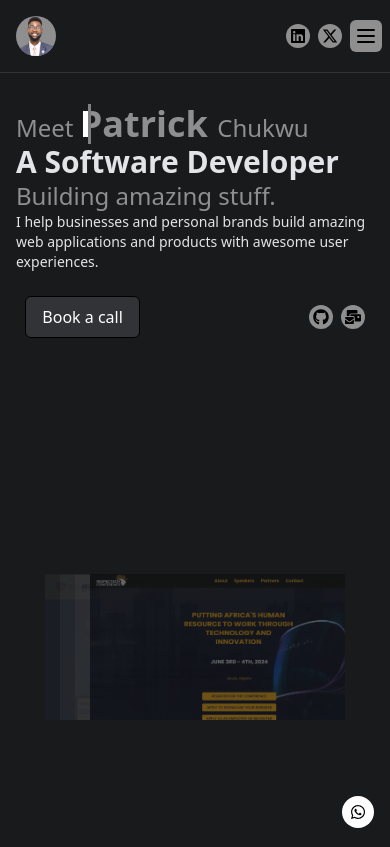
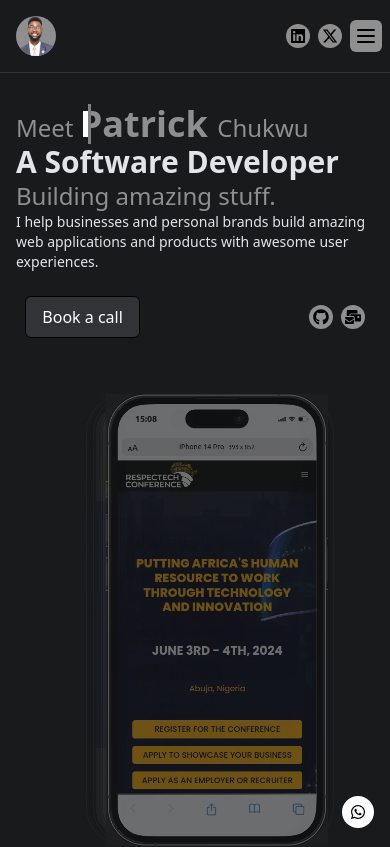
Before and after one commit to Patrick-Chukwu/Patrick-Chukwu, a React (Vite) app: page / in a window 390 px wide. Shown: the top 847 px of the page. Built offline with nearby package versions, Linux system fonts and the light colour scheme.

Commit message:
Update dashboard

```diff
--- a/src/components/ImageSlider.jsx
+++ b/src/components/ImageSlider.jsx
@@ -5,6 +5,11 @@ import project2 from '../assets/Projectts/project2.webp'
 import project3 from '../assets/Projectts/project3.webp'
 import project4 from '../assets/Projectts/project4.webp'
 import project5 from '../assets/Projectts/timbucloud.webp'
+import mobile1 from '../assets/Projectts/mobile1.webp'
+import mobile2 from '../assets/Projectts/mobile2.webp'
+import mobile3 from '../assets/Projectts/mobile3.webp'
+import mobile4 from '../assets/Projectts/mobile4.webp'
+import mobile5 from '../assets/Projectts/mobile5.webp'
 
 const images = [
   project1,
@@ -12,6 +17,13 @@ const images = [
   project3,
   project4,
   project5
+];
+const mobiles = [
+  mobile1,
+  mobile2,
+  mobile3,
+  mobile4,
+  mobile5
 ];
 
 const ImageSlider = () => {
@@ -25,14 +37,23 @@ const ImageSlider = () => {
   }, []);
 
   return (
-    <div className="relative w-[80%]  mx-auto h-full overflow-hidden my-4 p-4 opacity-40 hover:opacity-90  focus:opacity-90">
+    <div className="relative w-[95%] sm:w-[80%]  mx-auto h-full overflow-hidden p-4 opacity-40 hover:opacity-90  focus:opacity-90">
       {images.map((image, index) => (
         <img
           key={index}
           src={image}
           alt={`Project ${index}`}
-          className={`absolute top-0 left-0 w-full h-full object-contain transition-transform duration-1000 ease-in-out ${index === currentIndex ? 'transform translate-x-0 opacity-90' : 'transform -translate-x-90 opacity-10'}`}
+          className={`hidden sm:block absolute top-0 left-0 w-full h-full object-contain transition-transform duration-1000 ease-in-out ${index === currentIndex ? 'transform translate-x-0 opacity-90' : 'transform -translate-x-90 opacity-10'}`}
           style={{ left: `${index * 5}%`, right: `${(index + 1) * 20}`, zIndex: index === currentIndex ? 10 : 0 }}
+        />
+      ))}
+         {mobiles.map((image, index) => (
+        <img
+          key={index}
+          src={image}
+          alt={`Project ${index}`}
+          className={` sm:hidden absolute top-0 left-0 w-full h-full object-contain py-2 transition-transform duration-1000 ease-in-out ${index === currentIndex ? 'transform translate-x-0 opacity-90' : 'transform -translate-x-90 opacity-10'}`}
+          style={{ left: `${index * 2}%`, right: `${(index ) * 10}`, zIndex: index === currentIndex ? 10 : 0 }}
         />
       ))}
     </div>
--- a/src/pages/Home.jsx
+++ b/src/pages/Home.jsx
@@ -3,7 +3,6 @@ import Navbar from '../components/Navbar'
 import ImageSlider from '../components/ImageSlider'
 import {  FaGithub, FaMailBulk  } from 'react-icons/fa'
 import LogoCarousel from '../components/LogoCarousel'
-import Skills from '../components/Skills'
 import Footer from '../components/Footer'
 import Projects from '../components/Projects'
 import Popout from '../components/Popout'
@@ -12,7 +11,7 @@ const Home = () => {
   return (
     <div className='flex flex-col mt-24'>
         <Navbar/>
-        <section className="p-2 h-dvh flex flex-col items-left justify-start items-center">
+        <section className="p-2 flex flex-col items-left justify-start items-center">
           <div className=' pl-2'>
           <h2 className='text-primary text-2xl text-left ' >Meet <span id="name" className='relative font-black text-4xl'>  Patrick </span> Chukwu</h2>
           <p className="text-secondary font-semibold text-3xl text-left">A Software Developer</p>
@@ -31,10 +30,14 @@ const Home = () => {
 
           </div>
           <Popout/>
-          <ImageSlider/>
 
 
         </section>
+        <section className='py-4 h-[500px]'>
+        <ImageSlider/>
+
+        </section>
+
         <section>
           <LogoCarousel/>
           <div className="px-2 py-8 flex flex-col gap-4 border-t border-b border-silver items-left justify-center my-4 w-[98%] max-w-[700px] mx-auto ">
```
